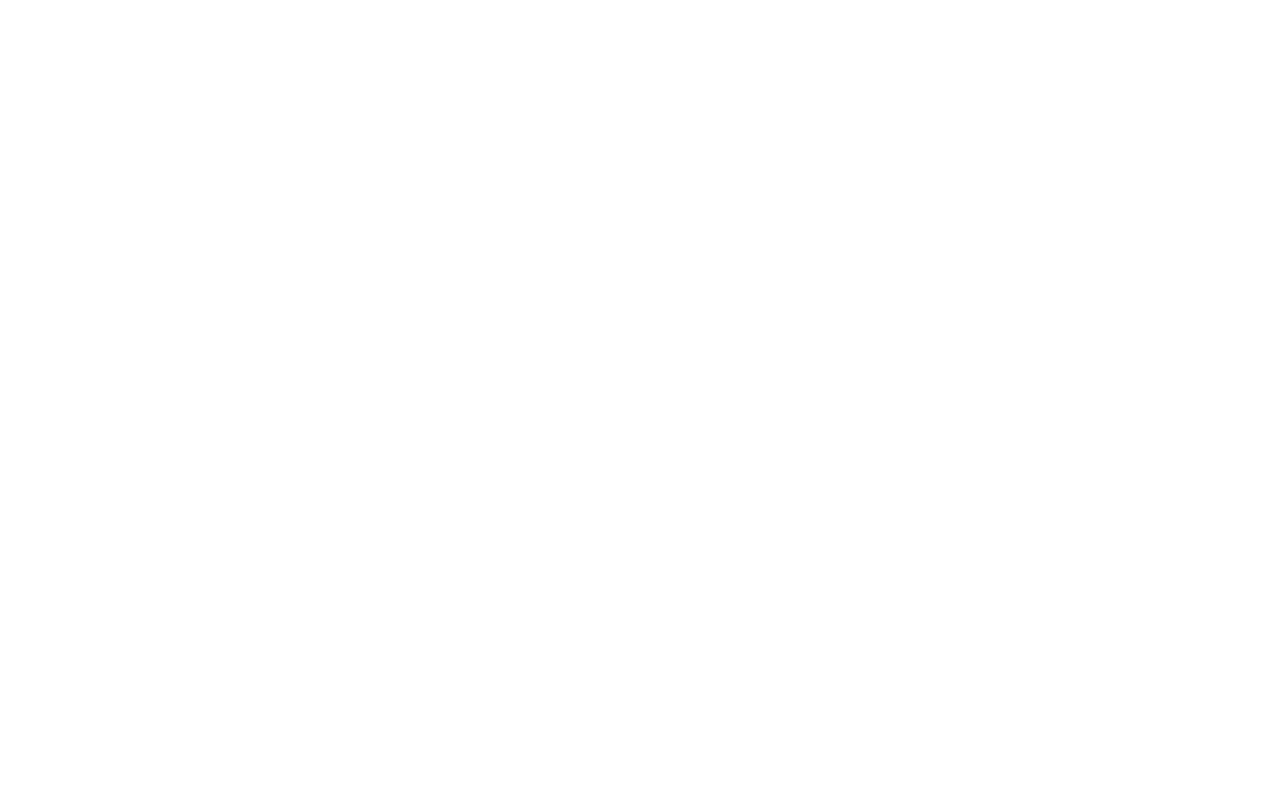
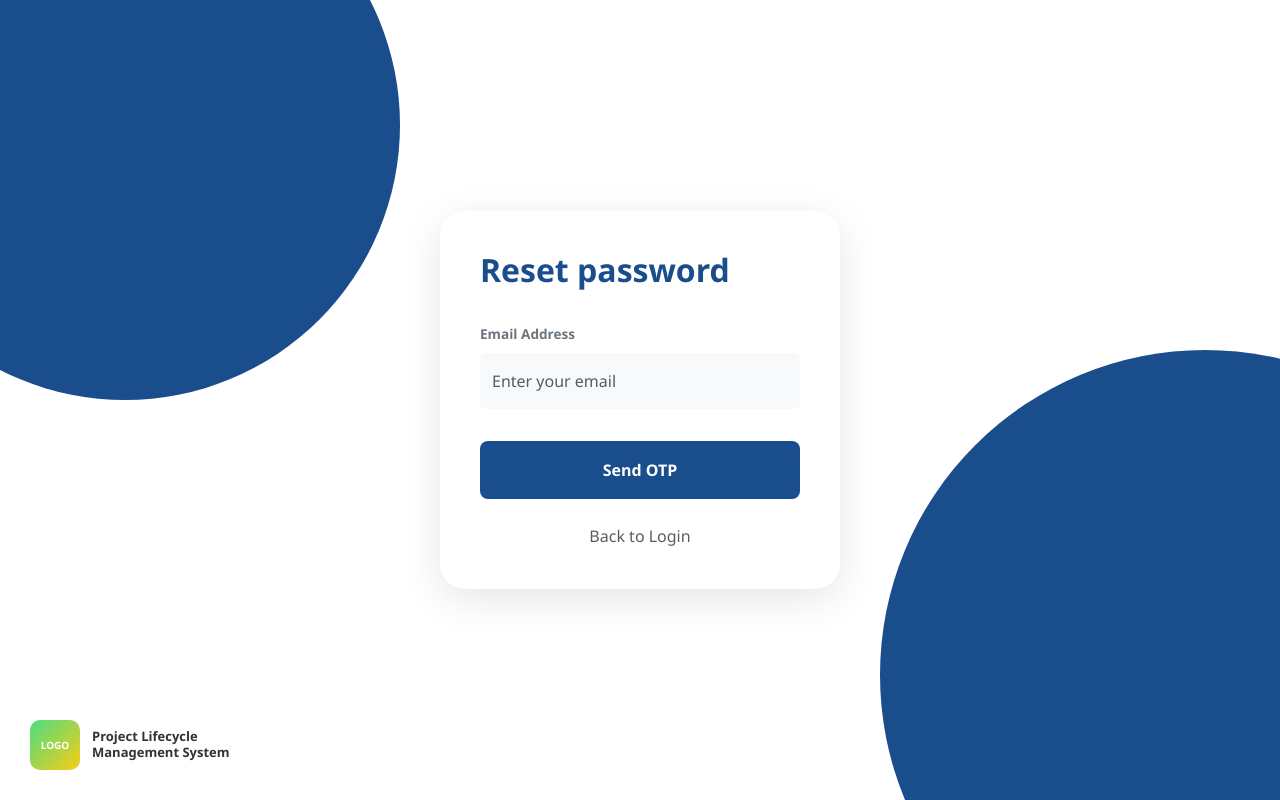
Before and after one commit to swayampg/project-lifecycle-mgt-system, a React (Create React App) app: page /reset-password in a window 1280 px wide. Before the commit this address had no page. Built offline with nearby package versions, Linux system fonts and the light colour scheme.

Commit message:
feat: add reset password page and connect to login

```diff
--- a/src/App.js
+++ b/src/App.js
@@ -2,6 +2,7 @@
 import { BrowserRouter as Router, Routes, Route } from 'react-router-dom';
 import Login from './Login';
 import Signup from './Signup'; // 🔹 Import the new Signup page
+import ResetPassword from './ResetPassword'; // 🔹 Import Reset Password page
 import 'bootstrap/dist/css/bootstrap.min.css';
 
 function App() {
@@ -14,6 +15,9 @@
         {/* This is the Signup page */}
         <Route path="/signup" element={<Signup />} />
 
+        {/* This is the Reset Password page */}
+        <Route path="/reset-password" element={<ResetPassword />} />
+
         {/* Placeholder for your Dashboard.
             Once you create Dashboard.js, you can uncomment the line below.
         */}
--- a/src/Login.js
+++ b/src/Login.js
@@ -60,11 +60,11 @@
             </div>
           </div>
 
-          <p className="text-muted mb-4 text-start" style={{fontSize: '11px'}}>
+          <p className="text-muted mb-4 text-start" style={{ fontSize: '11px' }}>
             It must be a combination of minimum 8 letters, numbers, and symbols.
           </p>
 
-          <button type="submit" className="btn w-100 fw-bold text-white" style={{backgroundColor: '#1a4d8c', padding: '12px'}}>
+          <button type="submit" className="btn w-100 fw-bold text-white" style={{ backgroundColor: '#1a4d8c', padding: '12px' }}>
             Log In
           </button>
 
@@ -74,13 +74,18 @@
               <button
                 type="button"
                 className="btn btn-link p-0 fw-bold text-decoration-none"
-                  style={{color: '#1a4d8c', fontSize: '13px'}}
+                style={{ color: '#1a4d8c', fontSize: '13px' }}
                 onClick={() => navigate('/signup')} // 🔹 This will now work!
               >
                 Sign Up
               </button>
             </p>
-            <button type="button" className="btn btn-link p-0 text-muted text-decoration-none" style={{fontSize: '12px'}}>
+            <button
+              type="button"
+              className="btn btn-link p-0 text-muted text-decoration-none"
+              style={{ fontSize: '12px' }}
+              onClick={() => navigate('/reset-password')}
+            >
               Forgot Password?
             </button>
           </div>
@@ -90,7 +95,7 @@
       {/* Branding Logo at bottom left */}
       <div className="brand-footer">
         <div className="logo-placeholder">LOGO</div>
-        <p className="brand-name">Project Lifecycle<br/>Management System</p>
+        <p className="brand-name">Project Lifecycle<br />Management System</p>
       </div>
     </div>
   );
--- /dev/null
+++ b/src/ResetPassword.js
@@ -0,0 +1,66 @@
+import React, { useState } from 'react';
+import { useNavigate } from 'react-router-dom';
+import './Login.css';
+
+const ResetPassword = () => {
+    const navigate = useNavigate();
+    const [email, setEmail] = useState('');
+
+    const handleSendOTP = (e) => {
+        e.preventDefault();
+        // Implementation for sending OTP would go here
+        alert(`OTP sent to ${email}`);
+    };
+
+    return (
+        <div className="auth-container">
+            {/* Blue circles from your image */}
+            <div className="shape-left"></div>
+            <div className="shape-right"></div>
+
+            <div className="login-card">
+                <h2 className="welcome-text" style={{ fontSize: '2rem', marginBottom: '2rem' }}>Reset password</h2>
+
+                <form onSubmit={handleSendOTP}>
+                    <div className="mb-4 text-start">
+                        <label className="fw-bold small text-secondary mb-2" style={{ fontSize: '0.85rem' }}>Email Address</label>
+                        <input
+                            type="email"
+                            className="form-control bg-light border-0 py-3"
+                            placeholder="Enter your email"
+                            value={email}
+                            onChange={(e) => setEmail(e.target.value)}
+                            required
+                        />
+                    </div>
+
+                    <button
+                        type="submit"
+                        className="btn w-100 fw-bold text-white py-3 mt-2"
+                        style={{ backgroundColor: '#1a4d8c', borderRadius: '8px' }}
+                    >
+                        Send OTP
+                    </button>
+
+                    <div className="text-center mt-4">
+                        <button
+                            type="button"
+                            className="btn btn-link p-0 text-muted text-decoration-none small"
+                            onClick={() => navigate('/')}
+                        >
+                            Back to Login
+                        </button>
+                    </div>
+                </form>
+            </div>
+
+            {/* Branding Logo at bottom left */}
+            <div className="brand-footer">
+                <div className="logo-placeholder">LOGO</div>
+                <p className="brand-name">Project Lifecycle<br />Management System</p>
+            </div>
+        </div>
+    );
+};
+
+export default ResetPassword;
```
Also changed, not shown: 1 other file (tests, documents, lock files or other folders). Lines whose indentation alone changed are shown as unchanged.
